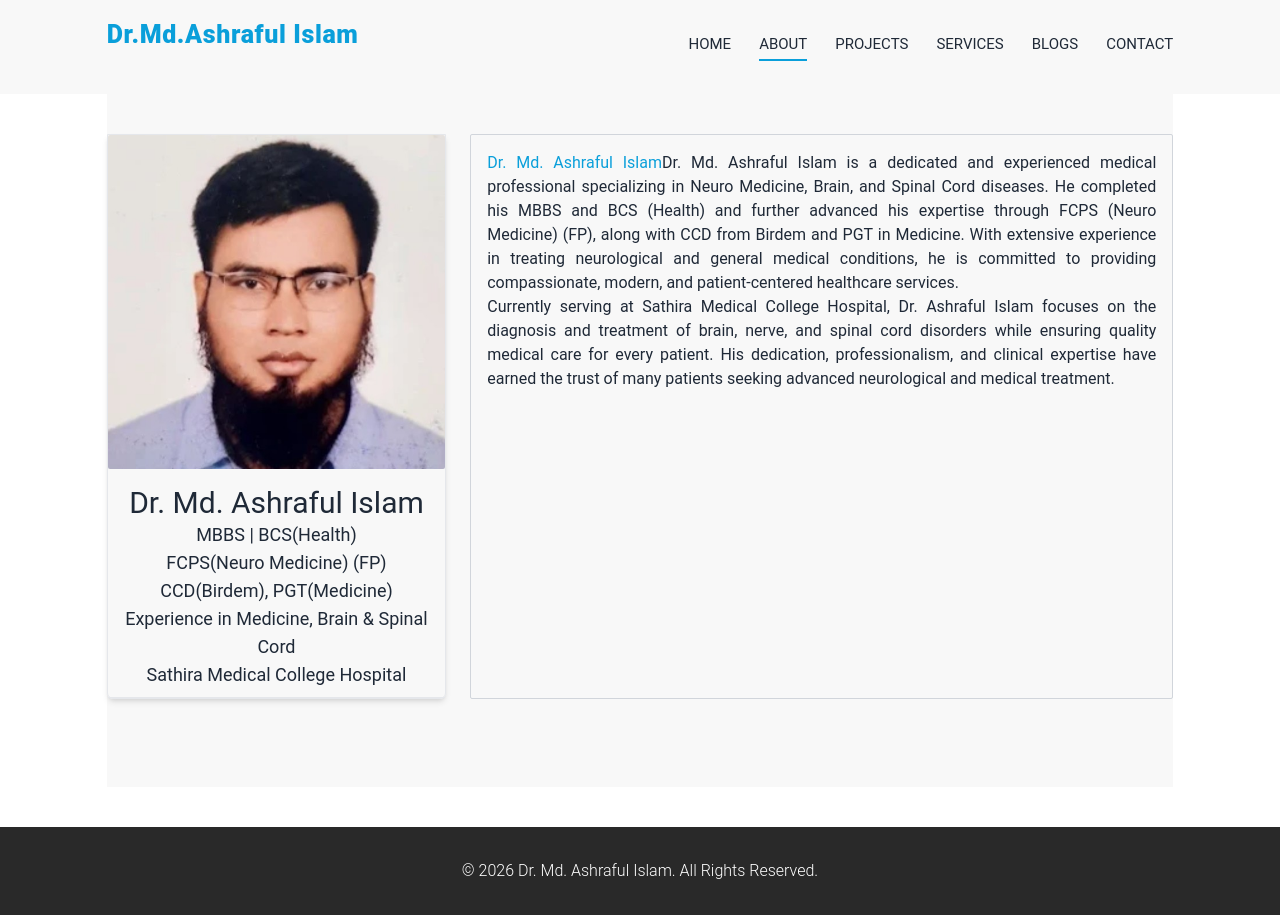
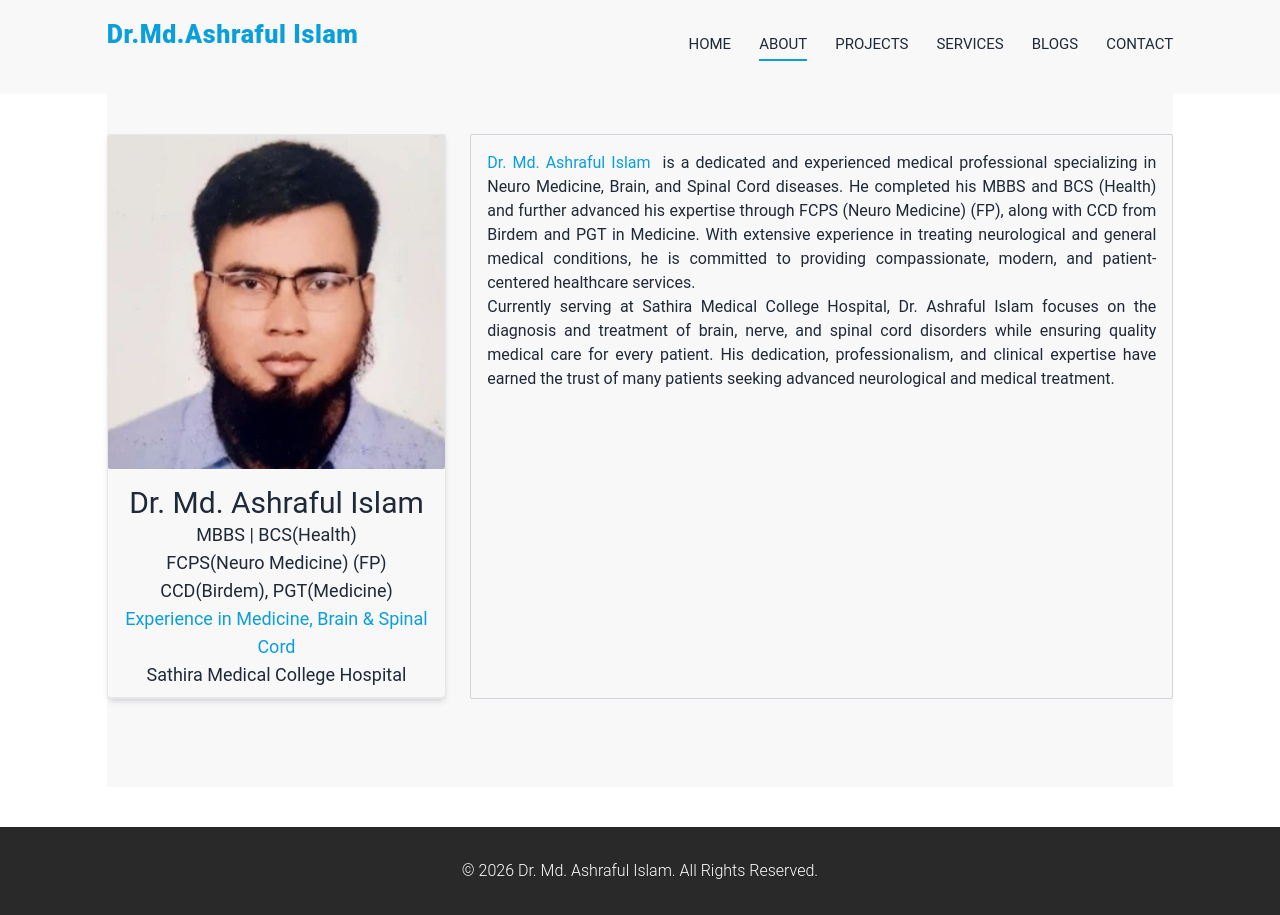
Before and after one commit to indrojitmondal/dr-md-ashraful, a React (Vite) app: page /about in a window 1280 px wide. Built offline with nearby package versions, Linux system fonts and the light colour scheme.

Commit message:
Updated About

```diff
--- a/src/pages/About/About.jsx
+++ b/src/pages/About/About.jsx
@@ -36,7 +36,7 @@ const About = () => {
                             <p className="pb-2 text-lg">MBBS | BCS(Health) <br />
                             FCPS(Neuro Medicine) (FP) <br />
                             CCD(Birdem), PGT(Medicine) <br />
-                            <span className='text-md'>Experience in Medicine, Brain & Spinal Cord</span>
+                            <span className='text-md text-primary'>Experience in Medicine, Brain & Spinal Cord</span>
                             <br />
                             Sathira Medical College Hospital
                             </p>
@@ -64,7 +64,7 @@ const About = () => {
                             {/* &nbsp;  */}
 
                             {/* flex flex-col md:flex-row gap-4 */}
-                            Dr. Md. Ashraful Islam is a dedicated and experienced medical professional specializing in Neuro Medicine, Brain, and Spinal Cord diseases. He completed his MBBS and BCS (Health) and further advanced his expertise through FCPS (Neuro Medicine) (FP), along with CCD from Birdem and PGT in Medicine. With extensive experience in treating neurological and general medical conditions, he is committed to providing compassionate, modern, and patient-centered healthcare services.
+                            &nbsp;  is a dedicated and experienced medical professional specializing in Neuro Medicine, Brain, and Spinal Cord diseases. He completed his MBBS and BCS (Health) and further advanced his expertise through FCPS (Neuro Medicine) (FP), along with CCD from Birdem and PGT in Medicine. With extensive experience in treating neurological and general medical conditions, he is committed to providing compassionate, modern, and patient-centered healthcare services.
 
 <br />
 Currently serving at Sathira Medical College Hospital, Dr. Ashraful Islam focuses on the diagnosis and treatment of brain, nerve, and spinal cord disorders while ensuring quality medical care for every patient. His dedication, professionalism, and clinical expertise have earned the trust of many patients seeking advanced neurological and medical treatment.
```
